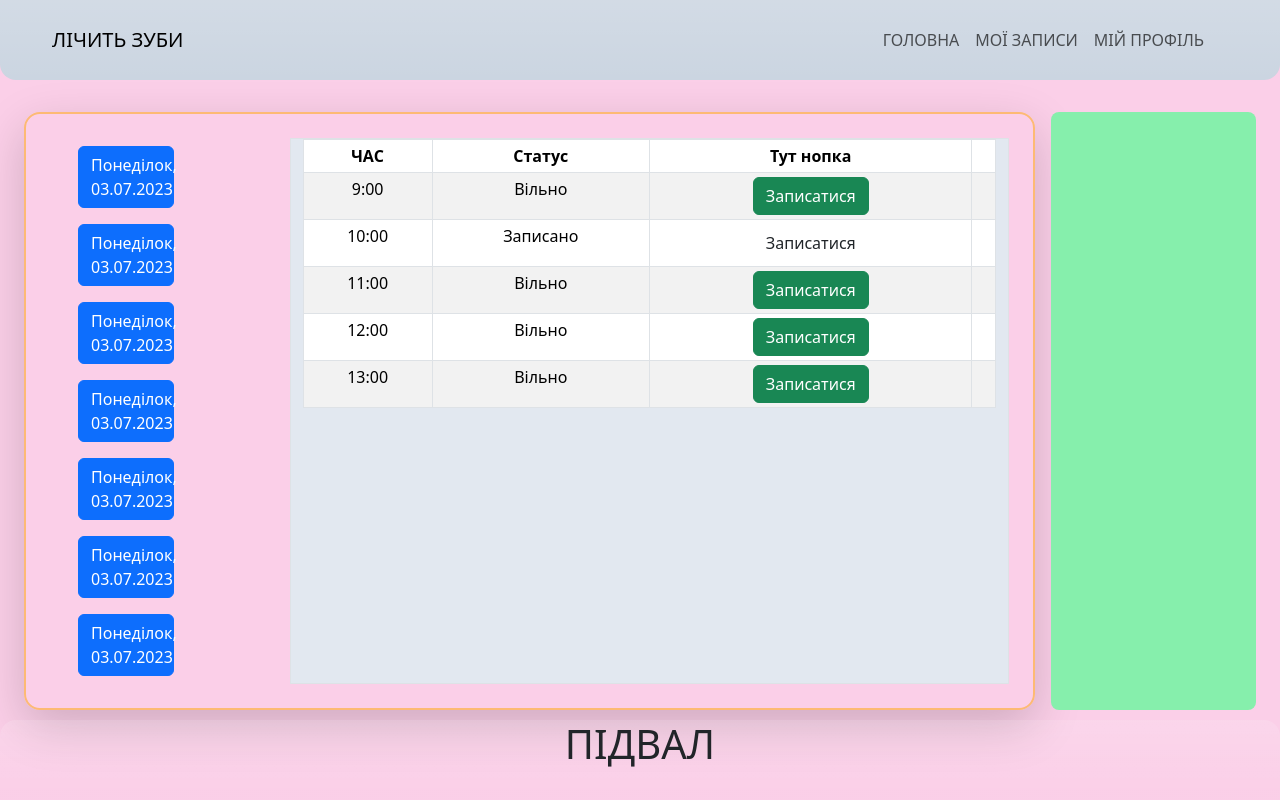
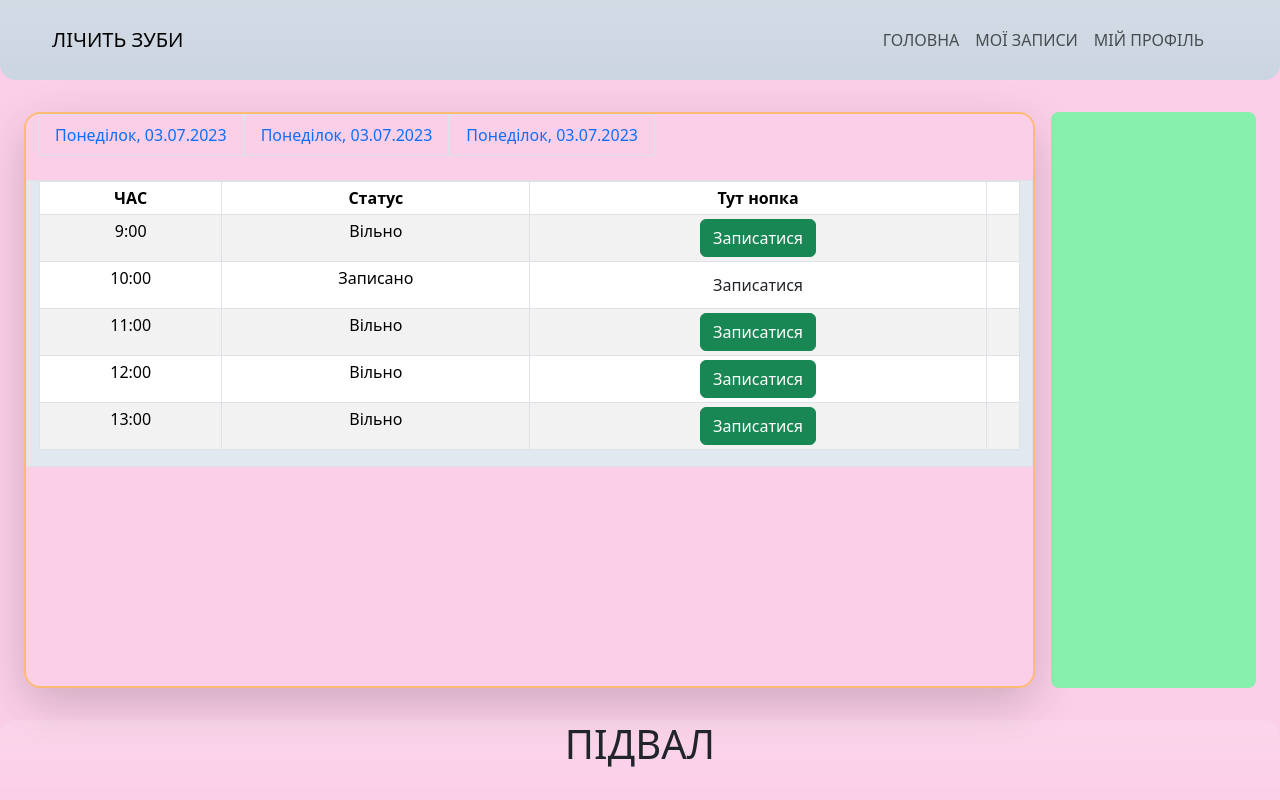
Before and after one commit to VladGrushevoi/learning-typescript, a React (Vite) app in the folder e-journal/: page / in a window 1280 px wide. Built offline with nearby package versions, Linux system fonts and the light colour scheme.

Commit message:
todo change to tabs

```diff
--- a/e-journal/src/components/bottons/DateButton.tsx
+++ b/e-journal/src/components/bottons/DateButton.tsx
@@ -1,11 +1,12 @@
-import { Button, Nav } from "react-bootstrap"
+import { Nav } from "react-bootstrap"
 
 export const DateButton = () => {
 
     return (
         <>
-                <Nav.Link>
-                    <Button className="flex-wrap w-24">Понеділок, 03.07.2023</Button>
+                <Nav.Link className="border hover:bg-green-300">
+                Понеділок, 03.07.2023
+                    {/* <Button className="flex-wrap w-24">Понеділок, 03.07.2023</Button> */}
                 </Nav.Link>
         </>
     )
--- a/e-journal/src/components/pages/MainPage/MainPage.tsx
+++ b/e-journal/src/components/pages/MainPage/MainPage.tsx
@@ -7,19 +7,19 @@ export const MainPage = () => {
         <>
             <Row className=' px-6 py-8 text-center gap-3 h-[80vh]'>
                 <Col className='border-2 rounded-2xl border-orange-300 shadow-lg'>
-                    <Row className="gap-4 p-6">
+                    <Row className="gap-4">
                         <Col className="">
-                            <Nav className="">
+                            <Nav className="md:flex-row sm:flex-row">
                                 <DateButton />
                                 <DateButton />
                                 <DateButton />
+                                {/* <DateButton />
                                 <DateButton />
                                 <DateButton />
-                                <DateButton />
-                                <DateButton />
+                                <DateButton /> */}
                             </Nav>
                         </Col>
-                        <Col md={8} xs={8} lg={9} className="border bg-slate-200">
+                        <Col sm={12} md={12} xs={12} lg={12} className="border bg-slate-200">
                             <Table className="text-center" striped bordered hover size="sm">
                                 <thead>
                                     <tr>
```
